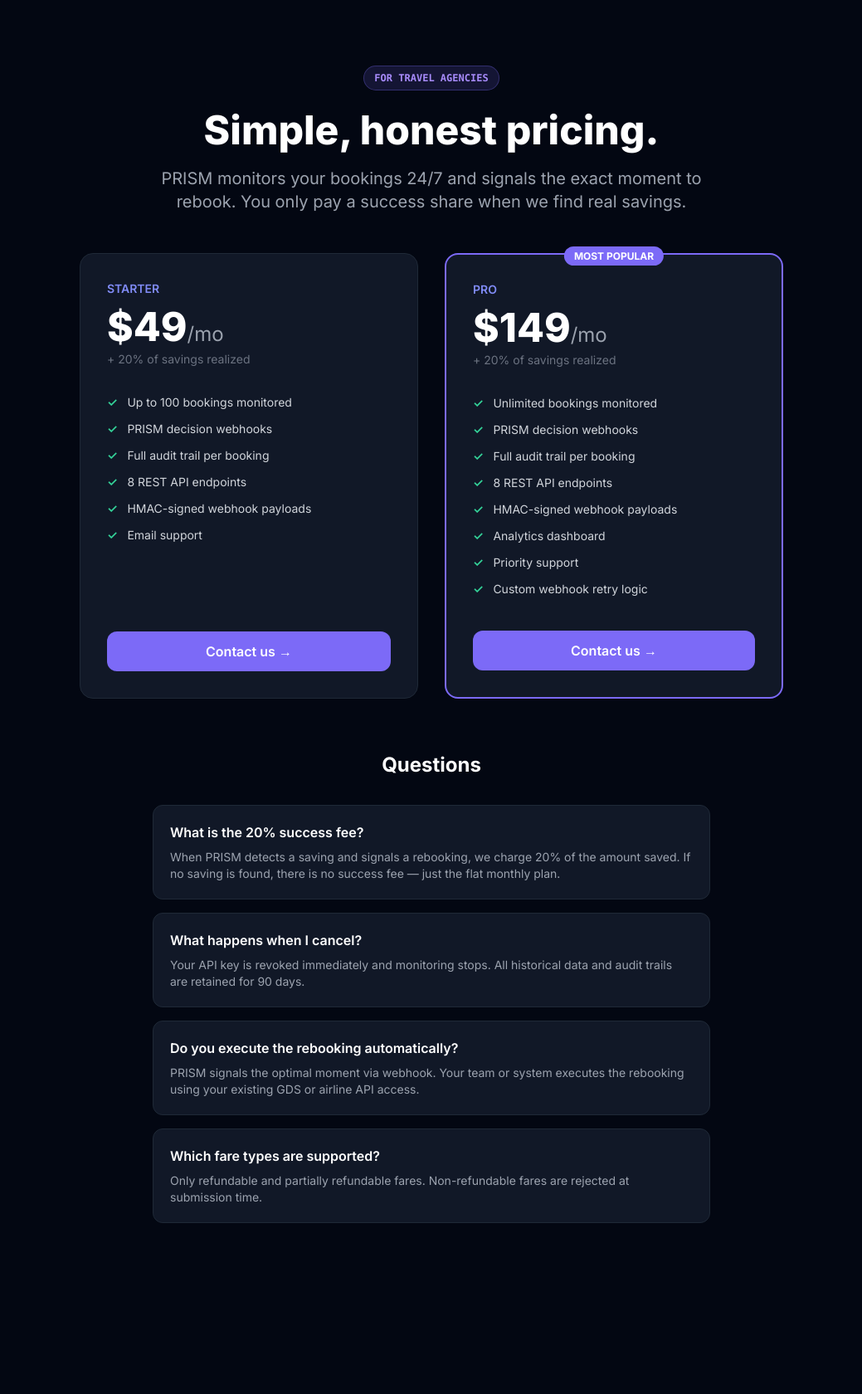
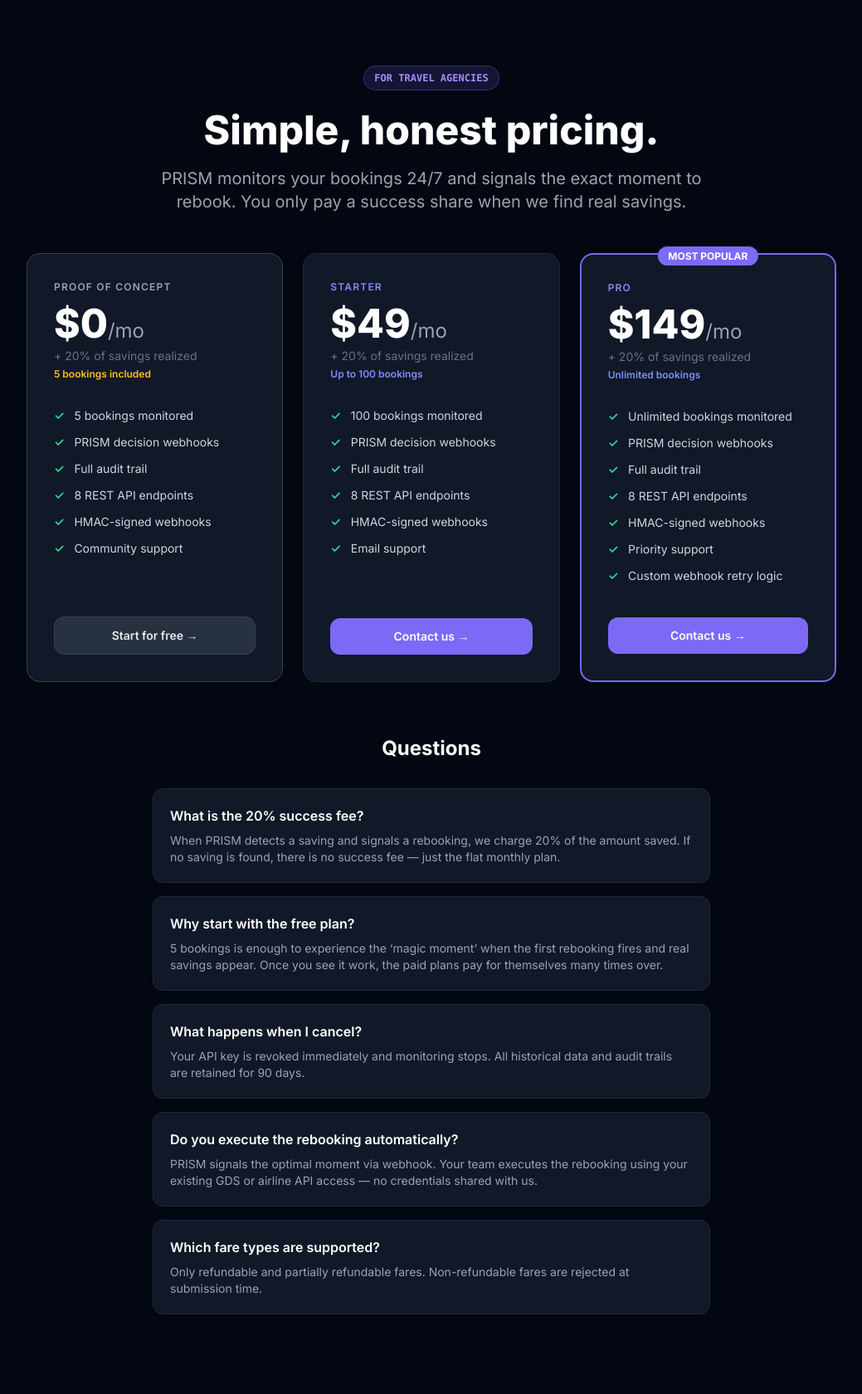
Before and after one commit to Zakariaouchtain27/R.Y.D.E.-Algorithm, a FastAPI app: page /pricing in a window 1280 px wide. Shown: the part 62-1742 px from the top of the page at 83% size, without its empty margins (120-1159 px from the left). Before the commit the page ends 1536 px from the top, so only its background shows below. Run offline with FastAPI, Linux system fonts and the light colour scheme; some libraries are stand-ins or nearby versions.

Commit message:
feat: 3-tier pricing (Free/Starter/Pro) + self-serve free signup
pricing.html:
- Three tiers: Free ($0 + 20%, 5 bookings), Starter ($49 + 20%, 100),
  Pro ($149 + 20%, unlimited). Pro gets MOST POPULAR badge.
- Free tier CTA points to /signup (no payment required)
- Starter/Pro CTAs driven by LS_STARTER_URL / LS_PRO_URL env vars

web/templates/signup.html (new):
- Dark form: agency name + email, POST /signup
- Clean validation, no JS required

web/templates/free_key.html (new):
- Post-signup key display (no polling — key is server-rendered inline)
- Same amber warning, copy button, and next-steps as welcome.html

web/app.py:
- /pricing now passes free_url = LS_FREE_URL env var (defaults to /signup)
- GET /signup renders signup.html
- POST /signup creates free-tier agency via AgencyStore.create_agency()
  and renders free_key.html with the key inline

```diff
--- a/web/app.py
+++ b/web/app.py
@@ -17,6 +17,7 @@ from ryde import events as ryde_events
 from ryde.live_market import get_market
 from ryde.models import Booking, Passenger
 from ryde.store import BookingStore
+from ryde.agency_store import AgencyStore
 from .admin import router as admin_router
 from .api_v1 import router as api_v1_router
 from .lemon import router as lemon_router
@@ -32,12 +33,13 @@ app.include_router(lemon_router)
 templates = Jinja2Templates(directory="web/templates")
 
 _db_path = os.getenv("RYDE_DB_PATH", "ryde.db")
-_clients = ClientStore(_db_path)
+_clients  = ClientStore(_db_path)
 _bookings = BookingStore(_db_path)
+_agencies = AgencyStore(_db_path)
 _stripe: Optional[StripeClient] = None
 
-_SUCCESS_FEE    = float(os.getenv("SUCCESS_FEE_PERCENT", "20")) / 100
-_BASE_URL       = os.getenv("BASE_URL", "http://localhost:8000")
+_SUCCESS_FEE     = float(os.getenv("SUCCESS_FEE_PERCENT", "20")) / 100
+_BASE_URL        = os.getenv("BASE_URL", "http://localhost:8000")
 _MARKET_INTERVAL = float(os.getenv("MARKET_TICK_SECONDS", "3"))
 
 
@@ -195,6 +197,7 @@ async def api_docs(request: Request):
 @app.get("/pricing", response_class=HTMLResponse)
 async def pricing(request: Request):
     return templates.TemplateResponse(request, "pricing.html", {
+        "free_url":    os.getenv("LS_FREE_URL", "/signup"),
         "starter_url": os.getenv("LS_STARTER_URL", ""),
         "pro_url":     os.getenv("LS_PRO_URL", ""),
     })
@@ -202,6 +205,45 @@ async def pricing(request: Request):
 @app.get("/welcome", response_class=HTMLResponse)
 async def welcome(request: Request):
     return templates.TemplateResponse(request, "welcome.html")
+
+
+# ---------------------------------------------------------------------------
+# Free-tier self-serve signup
+# ---------------------------------------------------------------------------
+
+@app.get("/signup", response_class=HTMLResponse)
+async def signup_form(request: Request):
+    return templates.TemplateResponse(request, "signup.html", {"error": ""})
+
+
+@app.post("/signup", response_class=HTMLResponse)
+async def signup_submit(
+    request: Request,
+    name: str  = Form(...),
+    email: str = Form(...),
+):
+    name  = name.strip()
+    email = email.strip().lower()
+    if not name or not email or "@" not in email:
+        return templates.TemplateResponse(request, "signup.html", {
+            "error": "Please enter a valid agency name and email address."
+        }, status_code=422)
+    try:
+        agency = _agencies.create_agency(name=name, email=email, environment="test")
+    except Exception as exc:
+        log.error("Free signup failed", extra={"email": email, "error": str(exc)})
+        return templates.TemplateResponse(request, "signup.html", {
+            "error": "Something went wrong. Please try again or email api@ryde.io."
+        }, status_code=500)
+    return templates.TemplateResponse(request, "free_key.html", {
+        "agency_name": agency.name,
+        "api_key":     agency.api_key,
+    })
+
+
+# ---------------------------------------------------------------------------
+# B2C consumer registration flow
+# ---------------------------------------------------------------------------
 
 @app.get("/register", response_class=HTMLResponse)
 async def register_form(request: Request):
@@ -291,7 +333,7 @@ async def dashboard(request: Request, client_id: str):
 @app.post("/webhook/ryde")
 async def ryde_webhook(request: Request):
     payload = await request.json()
-    event = payload.get("event")
+    event      = payload.get("event")
     booking_id = payload.get("booking_id")
     if event == "ryde.rebooking" and payload.get("success"):
         savings = float(payload.get("savings_realized", 0))
--- a/web/templates/pricing.html
+++ b/web/templates/pricing.html
@@ -19,7 +19,7 @@
   </nav>
 
   <!-- Hero -->
-  <div class="max-w-4xl mx-auto px-6 pt-20 pb-12 text-center">
+  <div class="max-w-5xl mx-auto px-6 pt-20 pb-12 text-center">
     <div class="inline-flex items-center gap-2 text-xs font-mono font-semibold px-3 py-1.5 rounded-full mb-6"
          style="background: rgba(124,106,247,0.15); color: #a78bfa; border: 1px solid rgba(124,106,247,0.3);">
       FOR TRAVEL AGENCIES
@@ -32,21 +32,50 @@
   </div>
 
   <!-- Plans -->
-  <div class="max-w-4xl mx-auto px-6 pb-24">
-    <div class="grid grid-cols-1 md:grid-cols-2 gap-8 mb-16">
+  <div class="max-w-5xl mx-auto px-6 pb-24">
+    <div class="grid grid-cols-1 md:grid-cols-3 gap-6 mb-16">
+
+      <!-- Free -->
+      <div class="rounded-2xl p-8 flex flex-col" style="background:#111827; border: 1px solid #374151;">
+        <div class="text-xs font-semibold text-gray-400 mb-3 tracking-widest">PROOF OF CONCEPT</div>
+        <div class="text-5xl font-extrabold mb-1">$0<span class="text-2xl font-normal text-gray-400">/mo</span></div>
+        <div class="text-sm text-gray-500 mb-1">+ 20% of savings realized</div>
+        <div class="text-xs text-amber-400 font-semibold mb-8">5 bookings included</div>
+        <ul class="space-y-3 mb-10 flex-1">
+          {% for f in [
+            "5 bookings monitored",
+            "PRISM decision webhooks",
+            "Full audit trail",
+            "8 REST API endpoints",
+            "HMAC-signed webhooks",
+            "Community support"
+          ] %}
+          <li class="flex items-center gap-3 text-sm text-gray-300">
+            <span class="text-emerald-400 font-bold">&#10003;</span> {{ f }}
+          </li>
+          {% endfor %}
+        </ul>
+        <a href="{{ free_url or '/signup' }}"
+           class="block text-center font-semibold py-3 px-6 rounded-xl transition-all text-sm"
+           style="background: rgba(55,65,81,0.6); color:#e5e7eb; border: 1px solid #374151;"
+           onmouseover="this.style.background='rgba(75,85,99,0.6)'" onmouseout="this.style.background='rgba(55,65,81,0.6)'">
+          Start for free &rarr;
+        </a>
+      </div>
 
       <!-- Starter -->
       <div class="rounded-2xl p-8 flex flex-col" style="background:#111827; border: 1px solid #1f2937;">
-        <div class="text-sm font-semibold text-indigo-400 mb-3">STARTER</div>
+        <div class="text-xs font-semibold text-indigo-400 mb-3 tracking-widest">STARTER</div>
         <div class="text-5xl font-extrabold mb-1">$49<span class="text-2xl font-normal text-gray-400">/mo</span></div>
-        <div class="text-sm text-gray-500 mb-8">+ 20% of savings realized</div>
+        <div class="text-sm text-gray-500 mb-1">+ 20% of savings realized</div>
+        <div class="text-xs text-indigo-400 font-semibold mb-8">Up to 100 bookings</div>
         <ul class="space-y-3 mb-10 flex-1">
           {% for f in [
-            "Up to 100 bookings monitored",
+            "100 bookings monitored",
             "PRISM decision webhooks",
-            "Full audit trail per booking",
+            "Full audit trail",
             "8 REST API endpoints",
-            "HMAC-signed webhook payloads",
+            "HMAC-signed webhooks",
             "Email support"
           ] %}
           <li class="flex items-center gap-3 text-sm text-gray-300">
@@ -56,14 +85,14 @@
         </ul>
         {% if starter_url %}
         <a href="{{ starter_url }}"
-           class="block text-center font-semibold py-3 px-6 rounded-xl transition-all"
+           class="block text-center font-semibold py-3 px-6 rounded-xl transition-all text-sm"
            style="background:#7c6af7; color:white;"
            onmouseover="this.style.background='#6d5ce6'" onmouseout="this.style.background='#7c6af7'">
           Get started &rarr;
         </a>
         {% else %}
-        <a href="mailto:api@ryde.io?subject=Starter Plan"
-           class="block text-center font-semibold py-3 px-6 rounded-xl transition-all"
+        <a href="mailto:api@ryde.io?subject=Starter%20Plan"
+           class="block text-center font-semibold py-3 px-6 rounded-xl transition-all text-sm"
            style="background:#7c6af7; color:white;">
           Contact us &rarr;
         </a>
@@ -75,17 +104,17 @@
         <div class="absolute -top-3 left-1/2 -translate-x-1/2">
           <span class="text-xs font-bold px-3 py-1 rounded-full" style="background:#7c6af7;">MOST POPULAR</span>
         </div>
-        <div class="text-sm font-semibold text-indigo-400 mb-3">PRO</div>
+        <div class="text-xs font-semibold text-indigo-400 mb-3 tracking-widest">PRO</div>
         <div class="text-5xl font-extrabold mb-1">$149<span class="text-2xl font-normal text-gray-400">/mo</span></div>
-        <div class="text-sm text-gray-500 mb-8">+ 20% of savings realized</div>
+        <div class="text-sm text-gray-500 mb-1">+ 20% of savings realized</div>
+        <div class="text-xs text-indigo-400 font-semibold mb-8">Unlimited bookings</div>
         <ul class="space-y-3 mb-10 flex-1">
           {% for f in [
             "Unlimited bookings monitored",
             "PRISM decision webhooks",
-            "Full audit trail per booking",
+            "Full audit trail",
             "8 REST API endpoints",
-            "HMAC-signed webhook payloads",
-            "Analytics dashboard",
+            "HMAC-signed webhooks",
             "Priority support",
             "Custom webhook retry logic"
           ] %}
@@ -96,14 +125,14 @@
         </ul>
         {% if pro_url %}
         <a href="{{ pro_url }}"
-           class="block text-center font-semibold py-3 px-6 rounded-xl transition-all"
+           class="block text-center font-semibold py-3 px-6 rounded-xl transition-all text-sm"
            style="background:#7c6af7; color:white;"
            onmouseover="this.style.background='#6d5ce6'" onmouseout="this.style.background='#7c6af7'">
           Get started &rarr;
         </a>
         {% else %}
-        <a href="mailto:api@ryde.io?subject=Pro Plan"
-           class="block text-center font-semibold py-3 px-6 rounded-xl transition-all"
+        <a href="mailto:api@ryde.io?subject=Pro%20Plan"
+           class="block text-center font-semibold py-3 px-6 rounded-xl transition-all text-sm"
            style="background:#7c6af7; color:white;">
           Contact us &rarr;
         </a>
@@ -118,10 +147,12 @@
         {% for q, a in [
           ("What is the 20% success fee?",
            "When PRISM detects a saving and signals a rebooking, we charge 20% of the amount saved. If no saving is found, there is no success fee — just the flat monthly plan."),
+          ("Why start with the free plan?",
+           "5 bookings is enough to experience the ‘magic moment’ when the first rebooking fires and real savings appear. Once you see it work, the paid plans pay for themselves many times over."),
           ("What happens when I cancel?",
            "Your API key is revoked immediately and monitoring stops. All historical data and audit trails are retained for 90 days."),
           ("Do you execute the rebooking automatically?",
-           "PRISM signals the optimal moment via webhook. Your team or system executes the rebooking using your existing GDS or airline API access."),
+           "PRISM signals the optimal moment via webhook. Your team executes the rebooking using your existing GDS or airline API access — no credentials shared with us."),
           ("Which fare types are supported?",
            "Only refundable and partially refundable fares. Non-refundable fares are rejected at submission time.")
         ] %}
```
Also changed, not shown: web/templates/free_key.html (added, +99 -0 lines), web/templates/signup.html (added, +63 -0 lines).
